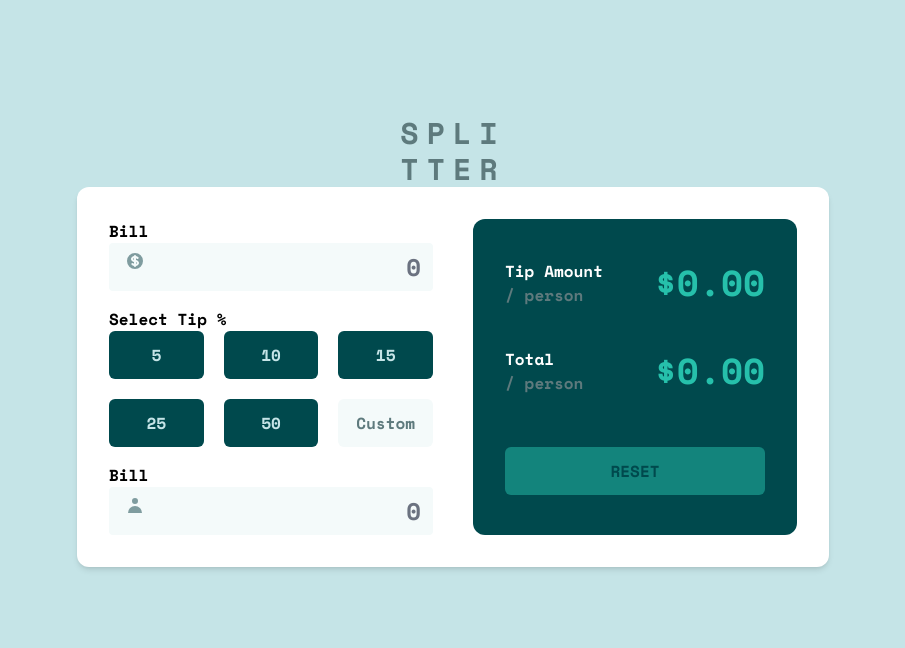
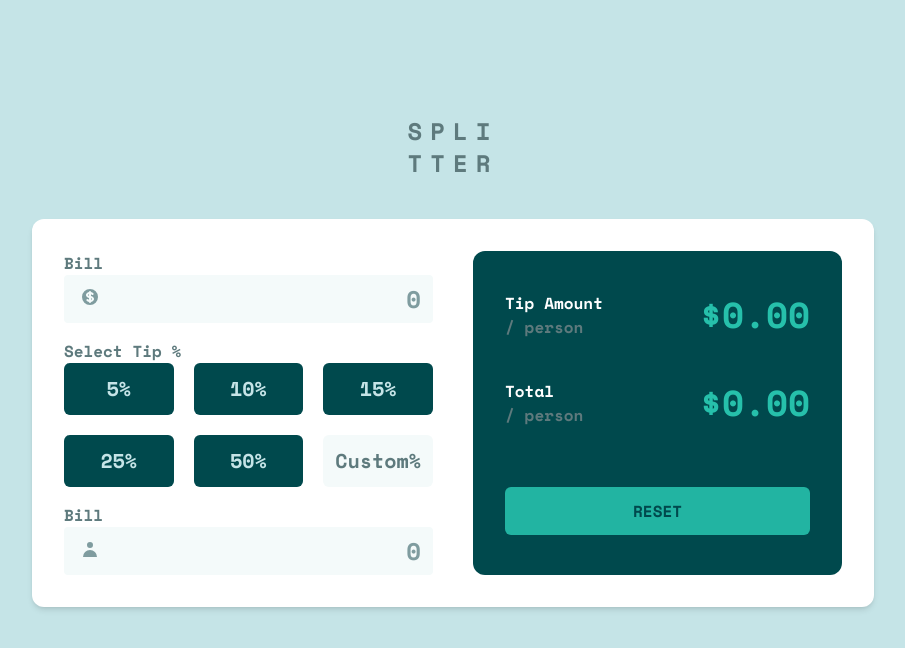
Before and after one commit to sagardwivedi/tip-calculator, a Next.js app: page / in a window 1280 px wide. Shown: the top 648 px of the page, without its empty margins (187-1092 px from the left). Built offline with nearby package versions, Linux system fonts and the light colour scheme.

Commit message:
UI CHAnges

```diff
--- a/pages/index.tsx
+++ b/pages/index.tsx
@@ -4,12 +4,8 @@ export const BillInput: NextPage = () => {
   return (
     <div className="relative flex flex-col">
       <p>Bill</p>
-      <input
-        type="text"
-        className="rounded border-none bg-grayish_cyan-100 text-right text-2xl font-bold text-grayish_cyan-500 focus-within:ring-0"
-        placeholder="0"
-      />
-      <span className="absolute left-4 top-8 text-2xl text-grayish_cyan-500">
+      <input type="text" className="input-style" placeholder="0" />
+      <span className="svg-style">
         <svg
           xmlns="http://www.w3.org/2000/svg"
           className="h-5 w-5"
@@ -35,14 +31,14 @@ export const TipInput: NextPage = () => {
       <div className="grid grid-cols-2 gap-5 sm:grid-cols-3">
         {[5, 10, 15, 25, 50, "Custom"].map((number) => (
           <button
-            className={`rounded-md p-3 text-grayish_cyan-300 ${
+            className={`rounded-md p-3 text-grayish_cyan-300 text-xl ${
               number === "Custom"
                 ? "bg-grayish_cyan-100 text-grayish_cyan-700"
                 : "bg-cyan-900"
             }`}
             key={number}
           >
-            {number}
+            {number}%
           </button>
         ))}
       </div>
@@ -54,12 +50,8 @@ export const NumberOfPeopleInput: NextPage = () => {
   return (
     <div className="relative flex flex-col">
       <p>Bill</p>
-      <input
-        type="text"
-        className="rounded border-none bg-grayish_cyan-100 text-right text-2xl font-bold text-grayish_cyan-500 focus-within:ring-0"
-        placeholder="0"
-      />
-      <span className="absolute left-4 top-8 text-2xl text-grayish_cyan-500">
+      <input type="text" className="input-style" placeholder="0" />
+      <span className="svg-style">
         <svg
           xmlns="http://www.w3.org/2000/svg"
           className="h-5 w-5"
@@ -104,13 +96,13 @@ export const TotalAmount: NextPage = () => {
 const Index: NextPage = () => {
   return (
     <div className="mt-[9%] flex items-center justify-center">
-      <div className="flex flex-col items-center justify-center">
-        <h1 className="text-2xl tracking-[0.5rem] text-grayish_cyan-700 sm:text-3xl">
+      <div className="flex flex-col items-center justify-center space-y-5 sm:space-y-10">
+        <h1 className="text-2xl tracking-[0.5rem] text-grayish_cyan-700">
           SPLI
           <br />
           TTER
         </h1>
-        <div className="grid gap-y-4 rounded-t-[2rem] bg-white p-8 shadow-md sm:grid-cols-2 sm:gap-x-10 sm:rounded-xl">
+        <div className="grid gap-y-4 w-full rounded-t-[2rem] bg-white p-8 shadow-md sm:grid-cols-2 sm:gap-x-10 sm:rounded-xl">
           <div className="space-y-4">
             <BillInput />
             <TipInput />
@@ -123,7 +115,7 @@ const Index: NextPage = () => {
                 <TotalAmount />
               </div>
               <button
-                className="mt-4 cursor-pointer rounded-md border-0 bg-cyan-500/50 py-3 font-bold text-cyan-900"
+                className="mt-4 cursor-pointer rounded-md border-0 bg-cyan-500/90 py-3 font-bold text-cyan-900"
                 type="reset"
               >
                 RESET
--- a/styles/globals.css
+++ b/styles/globals.css
@@ -5,7 +5,10 @@
     @apply m-0 box-border p-0  antialiased;
   }
   body {
-    @apply bg-grayish_cyan-300 font-space_mono;
+    @apply bg-grayish_cyan-300 font-bold font-space_mono;
+  }
+  p {
+    @apply text-grayish_cyan-700;
   }
 }
 
@@ -14,6 +17,10 @@
 
 @layer utilities {
   .svg-style {
-    @apply absolute left-4 top-8 text-2xl text-grayish_cyan-500;
+    @apply absolute left-4 top-9 text-2xl text-grayish_cyan-500;
+  }
+
+  .input-style {
+    @apply rounded border-none bg-grayish_cyan-100 text-right text-2xl font-bold text-cyan-900 placeholder:text-grayish_cyan-500 focus-within:ring-0;
   }
 }
```
